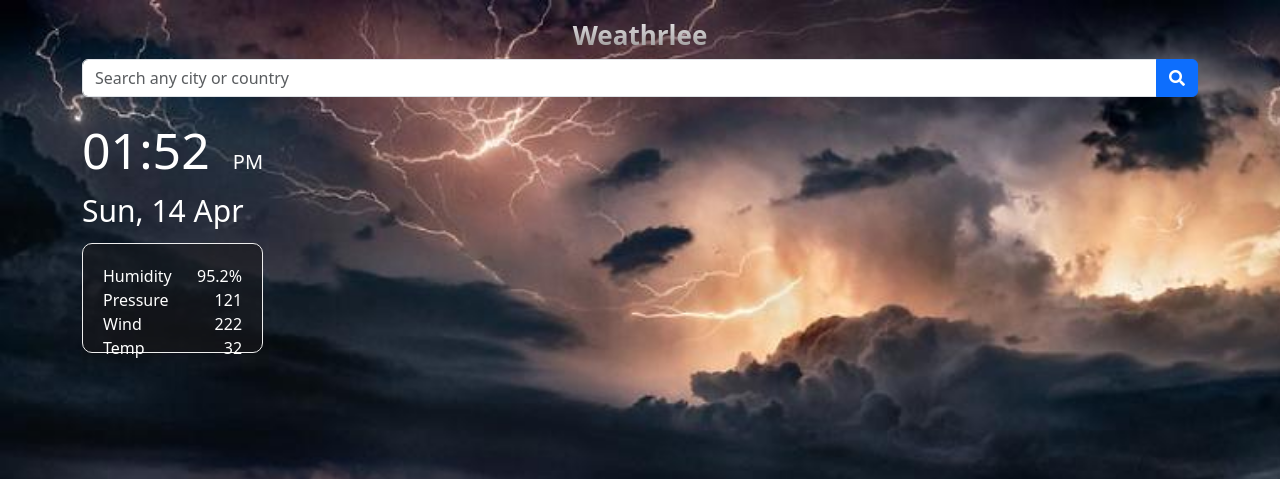
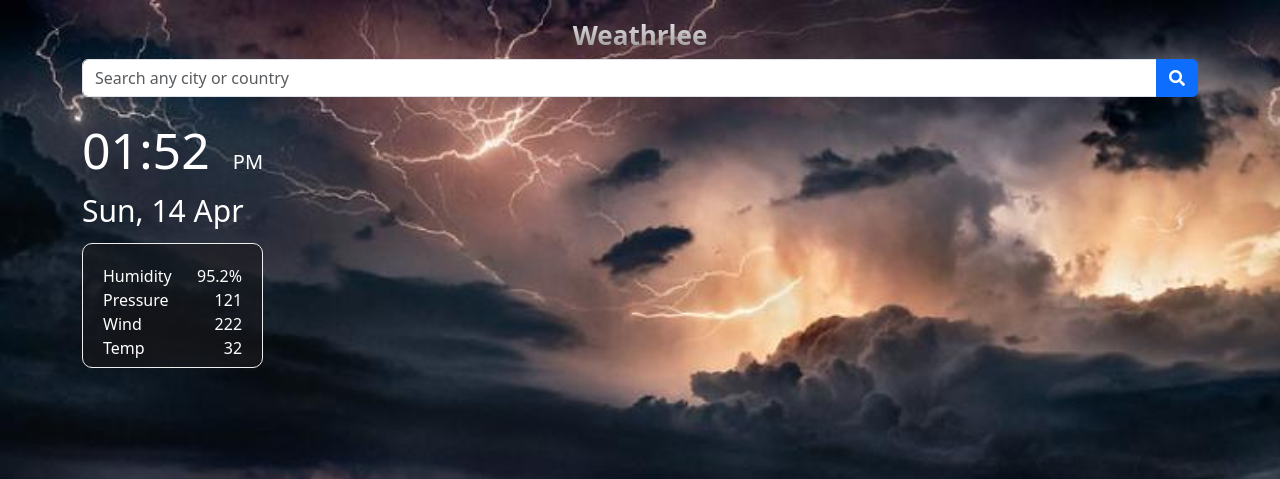
Before and after one commit to itsbhh/Weathrlee, a plain HTML site: page index.html in a window 1280 px wide. Shown: the top 479 px of the page. Drawn offline with nearby package versions, Linux system fonts and the light colour scheme.

Commit message:
Update weather.css

```diff
--- a/weather.css
+++ b/weather.css
@@ -61,7 +61,7 @@
 
 
 .others{
-    height:110px;
+    height:125px;
 }
  .current-info .others {
      display: flex;
```
